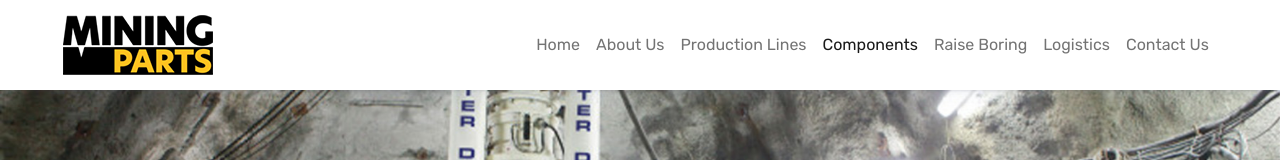
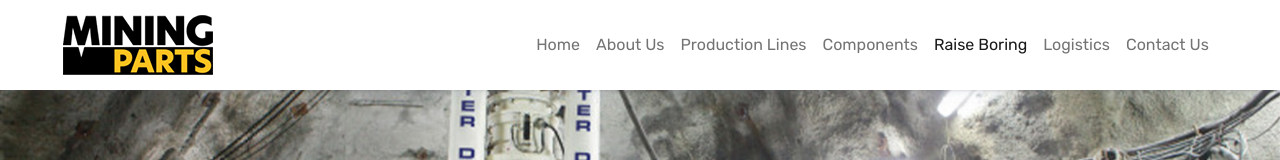
Before and after one commit to ArthurNathaniel/Mining-Parts, a plain HTML site: page raise.html in a window 1280 px wide. Shown: the top 160 px of the page. Drawn offline with nearby package versions, Linux system fonts and the light colour scheme.

Commit message:
add an active link

```diff
--- a/raise.html
+++ b/raise.html
@@ -48,10 +48,10 @@
                             <a class="nav-link" href="production.html">Production Lines</a>
                         </li>
                         <li class="nav-item">
-                            <a class="nav-link active" href="components.html">Components</a>
+                            <a class="nav-link" href="components.html">Components</a>
                         </li>
                         <li class="nav-item">
-                            <a class="nav-link" href="raise.html">Raise Boring</a>
+                            <a class="nav-link active" href="raise.html">Raise Boring</a>
                         </li>
                         <li class="nav-item">
                             <a class="nav-link" href="logistics.html">Logistics</a>
```
